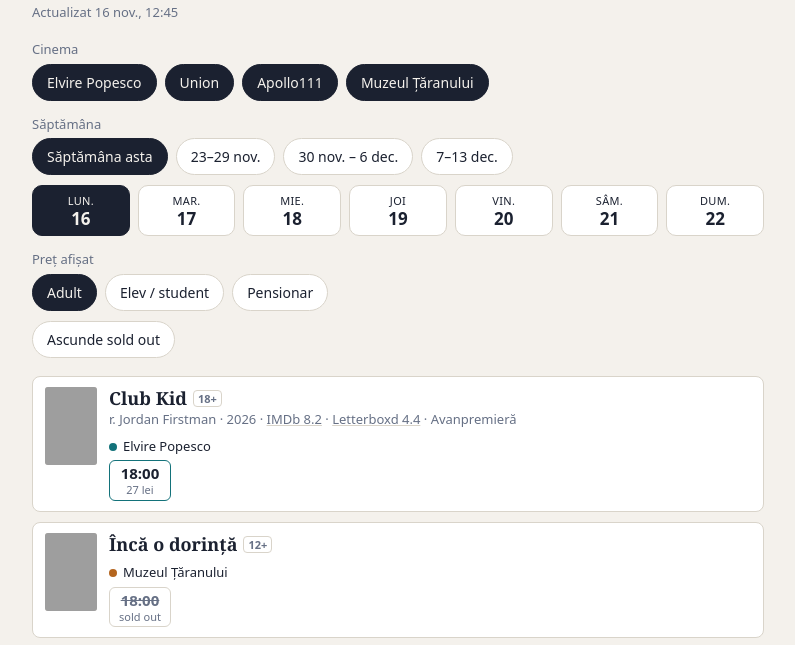
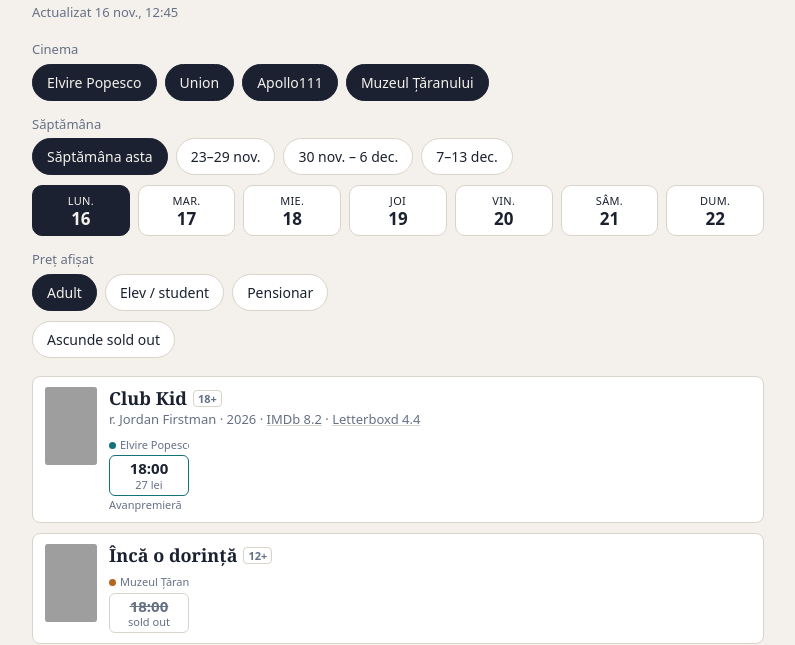
Before and after one commit to teodorgm/clap-program-cinema, a plain HTML site: page docs/index.html in a window 1280 px wide. Shown: the part 85-730 px from the top of the page, without its empty margins (242-1037 px from the left). Drawn offline with Linux system fonts and the light colour scheme; grey boxes are pictures that could not be loaded.

Commit message:
Update index.html

```diff
--- a/docs/index.html
+++ b/docs/index.html
@@ -33,18 +33,18 @@ button.chip:focus-visible,a:focus-visible{outline:2px solid var(--ac);outline-of
 .meta{color:var(--mu);font-size:13px;margin:2px 0 0;line-height:1.35}
 .meta a{color:inherit;text-decoration:underline;text-decoration-color:var(--ln)}
 .bd{display:inline-block;border:1px solid var(--ln);border-radius:4px;font:600 11px/1 system-ui,sans-serif;padding:2px 4px;margin-left:6px;vertical-align:2px;color:var(--mu)}
-.blk{margin-top:8px}
-.cn{font-size:13px;display:flex;align-items:center;gap:6px;flex-wrap:wrap}
-.cn i{flex:none;width:8px;height:8px;border-radius:50%;background:var(--cc)}
-.cn em{font-style:normal;color:var(--mu);font-size:12px}
-.tm{display:flex;flex-wrap:wrap;gap:6px;margin-top:4px}
-.t{display:inline-flex;flex-direction:column;align-items:center;min-width:62px;padding:3px 8px;border:1.5px solid var(--cc);border-radius:6px;color:var(--tx);text-decoration:none;font-weight:700;font-size:15px;line-height:1.25;font-variant-numeric:tabular-nums}
+.tm{display:flex;flex-wrap:wrap;gap:8px;margin-top:8px;align-items:flex-start}
+.it{display:flex;flex-direction:column;gap:2px;width:80px}
+.cn{font-size:11px;color:var(--mu);display:flex;align-items:center;gap:4px;white-space:nowrap;overflow:hidden}
+.cn i{flex:none;width:7px;height:7px;border-radius:50%;background:var(--cc)}
+.t{display:flex;flex-direction:column;align-items:center;padding:3px 4px;border:1.5px solid var(--cc);border-radius:6px;color:var(--tx);text-decoration:none;font-weight:700;font-size:15px;line-height:1.25;font-variant-numeric:tabular-nums}
 .t small{font-weight:400;font-size:11px;color:var(--mu)}
 a.t:hover{background:var(--cc);color:#fff}
 a.t:hover small{color:inherit}
 .t.so{border-color:var(--ln);color:var(--mu)}
 .t.so b{text-decoration:line-through}
 .t.past{opacity:.4}
+.nt{font-size:11px;line-height:1.25;color:var(--mu);overflow-wrap:anywhere}
 .empty{padding:28px 8px;color:var(--mu);text-align:center}
 .note{font-size:13px;color:var(--mu);border-top:1px solid var(--ln);margin-top:28px;padding-top:14px}
 .note p{margin:0 0 8px}
@@ -98,6 +98,13 @@ function price(s){
   if(b[t]!=null)return b[t]+" lei †";
   if(p.adult!=null)return p.adult+" lei*";
   return "";
+}
+function shortNote(n){
+  if(!n)return "";
+  var p=[];
+  if(/avanpremier/i.test(n))p.push("Avanpremieră");else if(/premier/i.test(n))p.push("Premieră");else if(/preview/i.test(n))p.push("Preview");
+  if(/q\s*&\s*a/i.test(n))p.push("Q&A");else if(/discu[tț]i/i.test(n))p.push("Discuție");
+  return p.length?p.join(" + "):(n.length>30?n.slice(0,28)+"…":n);
 }
 function tags(s,F){
   var t=[],a=s.audio||[],sub=(s.subs||[]).filter(function(x){return x!=="RO"});
@@ -177,30 +184,25 @@ function list(){
     if(F.year)add(document.createTextNode(F.year));
     if(F.imdb_rating){var a1=el("a","","IMDb "+F.imdb_rating.toFixed(1));a1.href="https://www.imdb.com/title/"+F.imdb_id+"/";a1.target="_blank";a1.rel="noopener";add(a1)}
     if(F.lb_rating){var a2=el("a","","Letterboxd "+F.lb_rating.toFixed(1));a2.href="https://letterboxd.com/tmdb/"+F.tmdb_id+"/";a2.target="_blank";a2.rel="noopener";add(a2)}
-    var notes={};rs.forEach(function(s){if(s.note&&!notes[s.note]){notes[s.note]=1;add(document.createTextNode(s.note))}});
     parts.forEach(function(p,i){if(i)meta.appendChild(document.createTextNode(" · "));meta.appendChild(p)});
     if(parts.length)info.appendChild(meta);
-    var rows={},ro=[];
+    var tm=el("div","tm");
+    rs.sort(function(x,y){return x.time<y.time?-1:x.time>y.time?1:(x.cinema<y.cinema?-1:1)});
     rs.forEach(function(s){
-      var tg=tags(s,F),key=s.cinema+"|"+tg;
-      if(!rows[key]){rows[key]={c:s.cinema,tg:tg,s:[]};ro.push(key)}rows[key].s.push(s);
+      var ci=D.cinemas[s.cinema],so=s.status==="sold_out",it=el("div","it"),cn=el("div","cn");
+      it.style.setProperty("--cc",ci.color);
+      cn.appendChild(el("i"));cn.appendChild(el("span","",ci.short||ci.name));it.appendChild(cn);
+      var a=so?el("span","t so"):el("a","t");
+      if(!so){a.href=s.url;a.target="_blank";a.rel="noopener"}
+      if(isToday&&s.time<now)a.className+=" past";
+      a.appendChild(el("b","",s.time));
+      a.appendChild(el("small","",so?"sold out":price(s)));
+      it.appendChild(a);
+      var nt=[shortNote(s.note),tags(s,F)].filter(Boolean).join(" · ");
+      if(nt){var n=el("div","nt",nt);if(s.note)n.title=s.note;it.appendChild(n)}
+      tm.appendChild(it);
     });
-    ro.forEach(function(key){
-      var R=rows[key],ci=D.cinemas[R.c],blk=el("div","blk"),cn=el("div","cn"),tm=el("div","tm");
-      blk.style.setProperty("--cc",ci.color);
-      cn.appendChild(el("i"));cn.appendChild(el("span","",ci.name));
-      if(R.tg)cn.appendChild(el("em","",R.tg));
-      blk.appendChild(cn);
-      R.s.forEach(function(s){
-        var so=s.status==="sold_out",a=so?el("span","t so"):el("a","t");
-        if(!so){a.href=s.url;a.target="_blank";a.rel="noopener"}
-        if(isToday&&s.time<now)a.className+=" past";
-        a.appendChild(el("b","",s.time));
-        a.appendChild(el("small","",so?"sold out":price(s)));
-        tm.appendChild(a);
-      });
-      blk.appendChild(tm);info.appendChild(blk);
-    });
+    info.appendChild(tm);
     f.appendChild(info);out.appendChild(f);
   });
 }
```
